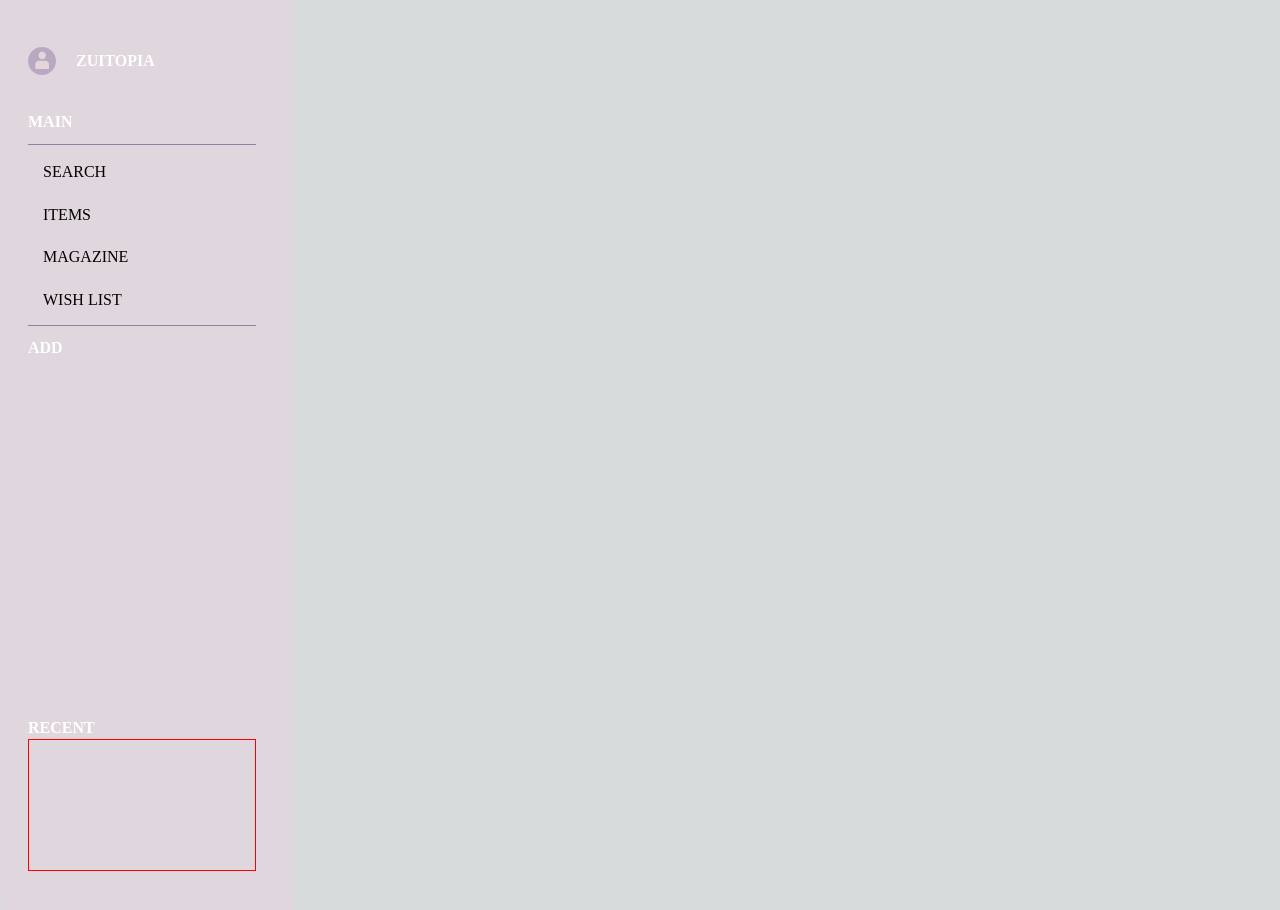
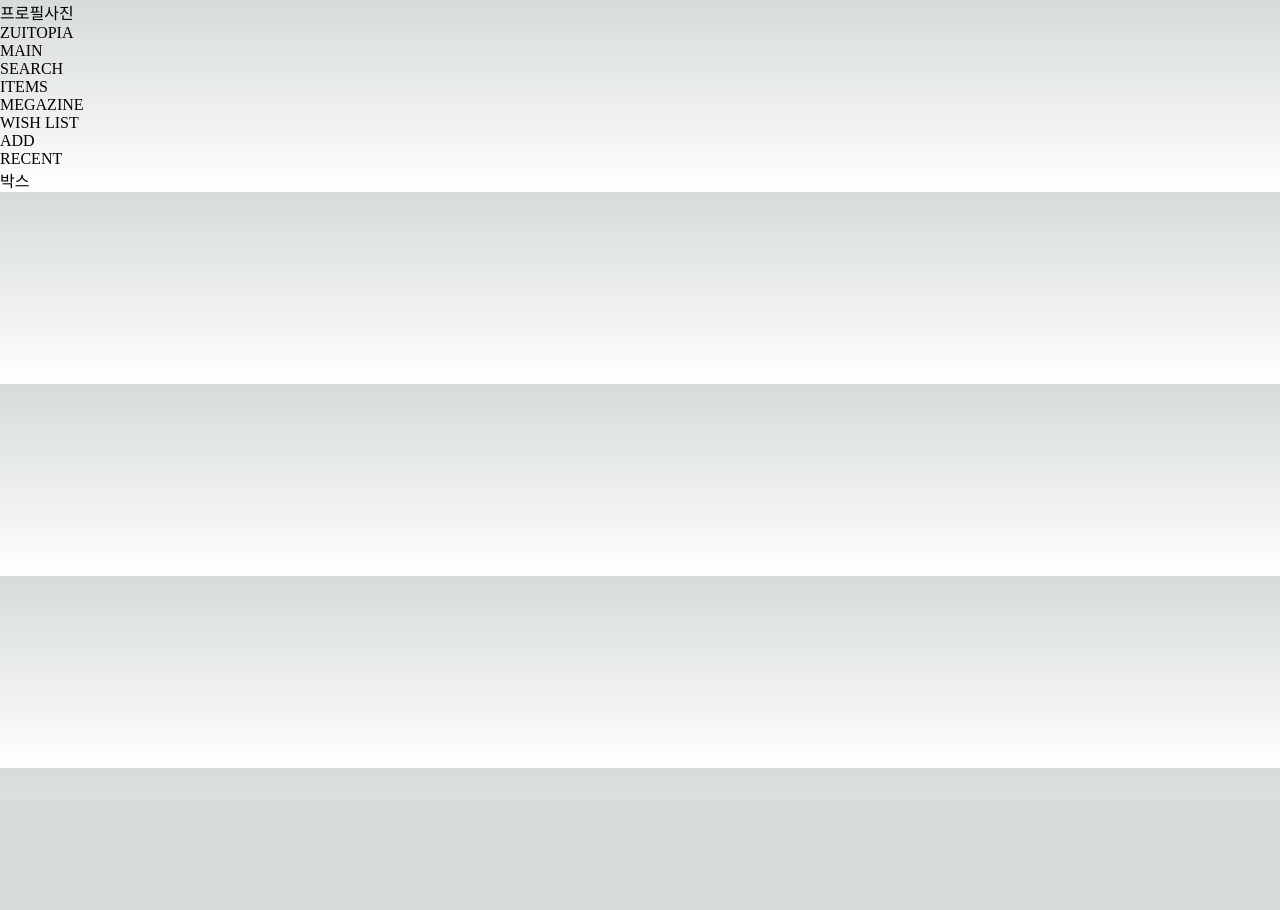
Before and after one commit to hyeju1123/MUXIMUXI, a Next.js app in the folder frontend/: page / in a window 1280 px wide. Shown: the top 910 px of the page. After the commit the page ends 800 px from the top, so only its background shows below. Built offline with nearby package versions, Linux system fonts and the light colour scheme.

Commit message:
Redesign Nav

```diff
--- a/frontend/src/components/Nav.tsx
+++ b/frontend/src/components/Nav.tsx
@@ -18,19 +18,6 @@ const Style = {
         background-color: #dfd6de;
         border-radius: 0px 0px 20px 20px;
     `,
-    Profile: styled.div`
-        display: flex;
-        align-items: center;
-    `,
-    MainMenu: styled.div`
-        width: 228px;
-        height: 182px;
-        display: flex;
-        flex-direction: column;
-        justify-content: space-evenly;
-        border-top: 1px solid #947ea8;
-        border-bottom: 1px solid #947ea8;
-    `,
     HoverBox: styled.div`
         width: 228px;
         height: 33px;
@@ -45,7 +32,29 @@ const Style = {
             cursor: pointer;
         }
     `,
-    RecentBox: styled.div``,
+};
+
+const Profile = {
+    Wrapper: styled.div`
+        display: flex;
+        align-items: center;
+    `,
+};
+
+const MainMenu = {
+    Wrapper: styled.div`
+        width: 228px;
+        height: 182px;
+        display: flex;
+        flex-direction: column;
+        justify-content: space-evenly;
+        border-top: 1px solid #947ea8;
+        border-bottom: 1px solid #947ea8;
+    `,
+};
+
+const RecentBox = {
+    Wrapper: styled.div``,
     ShowRecentItems: styled.div`
         width: 228px;
         height: 132px;
@@ -56,30 +65,51 @@ const Style = {
 export default function Nav() {
     return (
         <>
-            <Style.Wrapper>
+            {/* <Style.Wrapper>
                 <div>
-                    <Style.Profile>
+                    <Profile.Wrapper>
                         <Image src={originProfile} alt="profile" width={28} height={28} />
                         <Margin direction="row" size={20} />
                         <Text.Body1>ZUITOPIA</Text.Body1>
-                    </Style.Profile>
+                    </Profile.Wrapper>
                     <Margin direction="column" size={36} />
                     <Text.Body1>MAIN</Text.Body1>
                     <Margin direction="column" size={11} />
-                    <Style.MainMenu>
-                        <Style.HoverBox>SEARCH </Style.HoverBox>
+                    <MainMenu.Wrapper>
+                        <Style.HoverBox>SEARCH</Style.HoverBox>
                         <Style.HoverBox>ITEMS</Style.HoverBox>
                         <Style.HoverBox>MAGAZINE</Style.HoverBox>
                         <Style.HoverBox>WISH LIST</Style.HoverBox>
-                    </Style.MainMenu>
+                    </MainMenu.Wrapper>
                     <Margin direction="column" size={11} />
                     <Text.Body1 pointer>ADD</Text.Body1>
                 </div>
-                <Style.RecentBox>
+                <RecentBox.Wrapper>
                     <Text.Body1>RECENT</Text.Body1>
-                    <Style.ShowRecentItems></Style.ShowRecentItems>
-                </Style.RecentBox>
-            </Style.Wrapper>
+                    <RecentBox.ShowRecentItems></RecentBox.ShowRecentItems>
+                </RecentBox.Wrapper>
+            </Style.Wrapper> */}
+
+            <div>
+                <div>
+                    <div>프로필사진</div>
+                    <div>ZUITOPIA</div>
+                </div>
+                <div>
+                    <div>MAIN</div>
+                    <div>
+                        <div>SEARCH</div>
+                        <div>ITEMS</div>
+                        <div>MEGAZINE</div>
+                        <div>WISH LIST</div>
+                    </div>
+                </div>
+                <div>ADD</div>
+                <div>
+                    <div>RECENT</div>
+                    <div>박스</div>
+                </div>
+            </div>
         </>
     );
 }
```
Also changed, not shown: frontend/src/lib/registry.tsx (added, +21 -0 lines).
